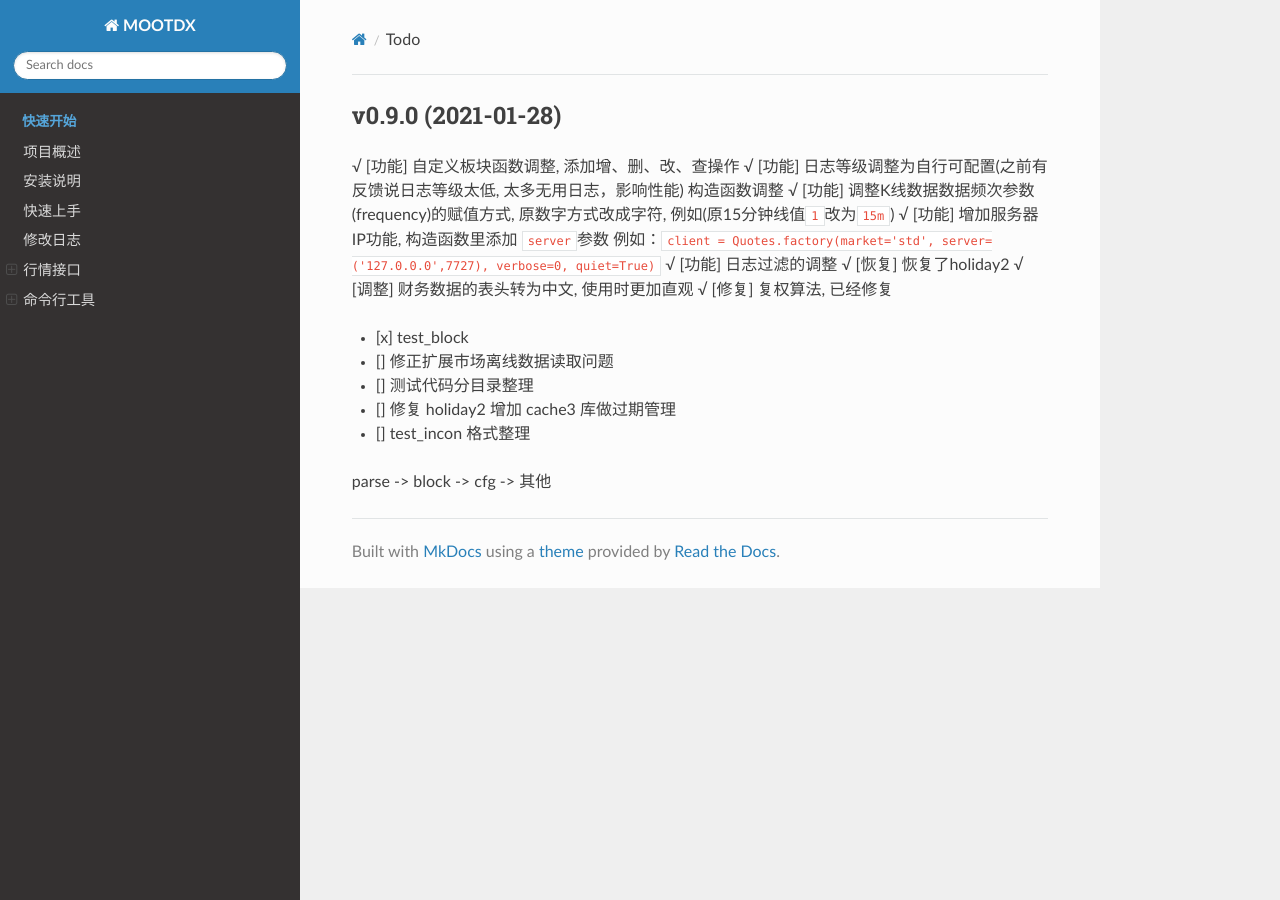
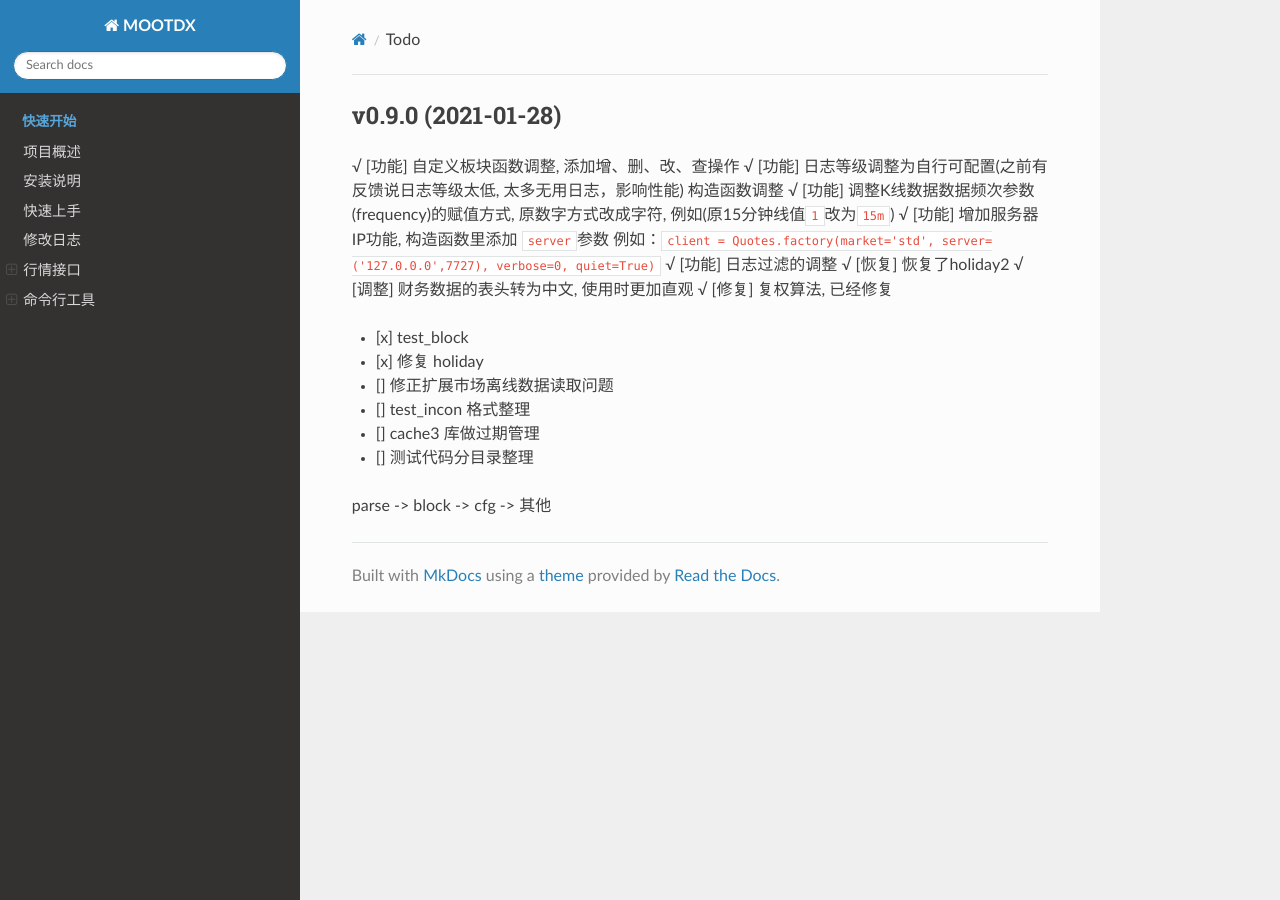
Before and after one commit to mootdx/mootdx, an MkDocs documentation site: the page built from docs/todo.md, in a window 1280 px wide. Built offline with MkDocs 1.6.1, drawn with Linux system fonts in a browser that asks for light colours; nearby versions of some CDN libraries.

Commit message:
update commit

```diff
--- a/docs/todo.md
+++ b/docs/todo.md
@@ -11,10 +11,11 @@
 √ [修复] 复权算法, 已经修复
 
 - [x] test_block
+- [x] 修复 holiday
 - [] 修正扩展市场离线数据读取问题
+- [] test_incon 格式整理
+- [] cache3 库做过期管理
 - [] 测试代码分目录整理
-- [] 修复 holiday2 增加 cache3 库做过期管理
-- [] test_incon 格式整理
 
 parse
 -> block
```
Also changed, not shown: 3 other files.
